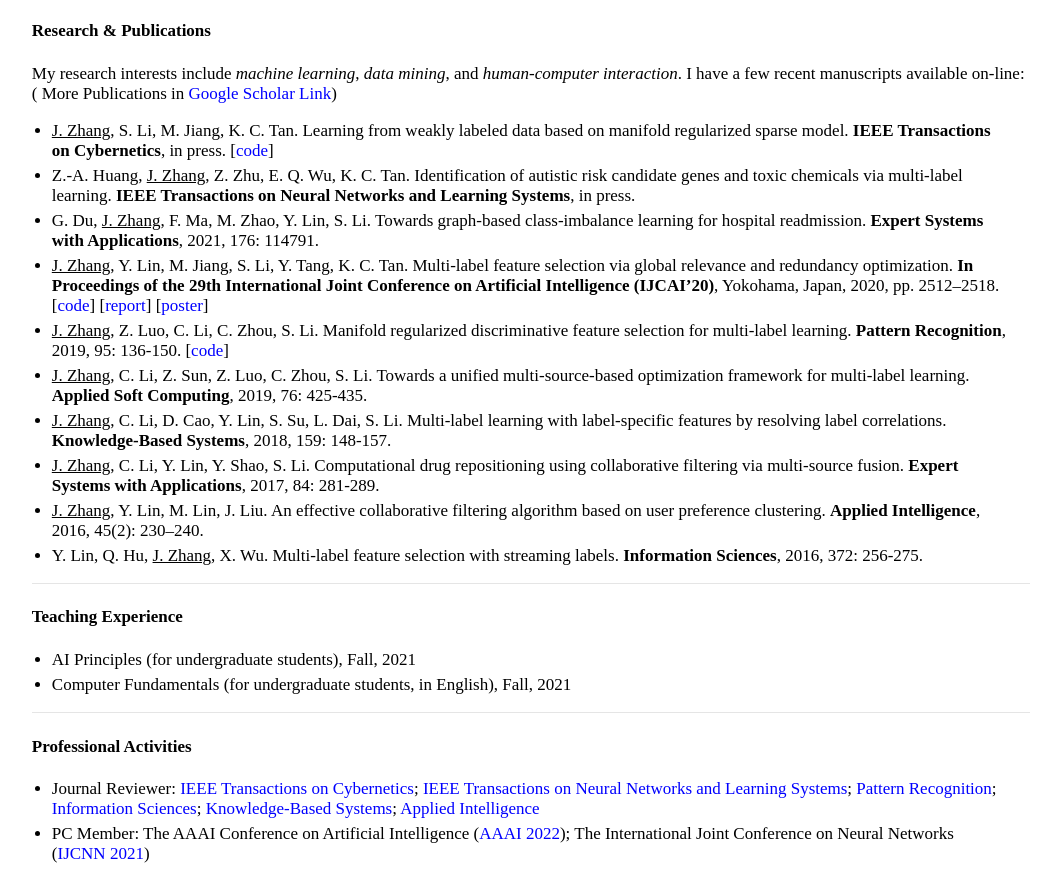
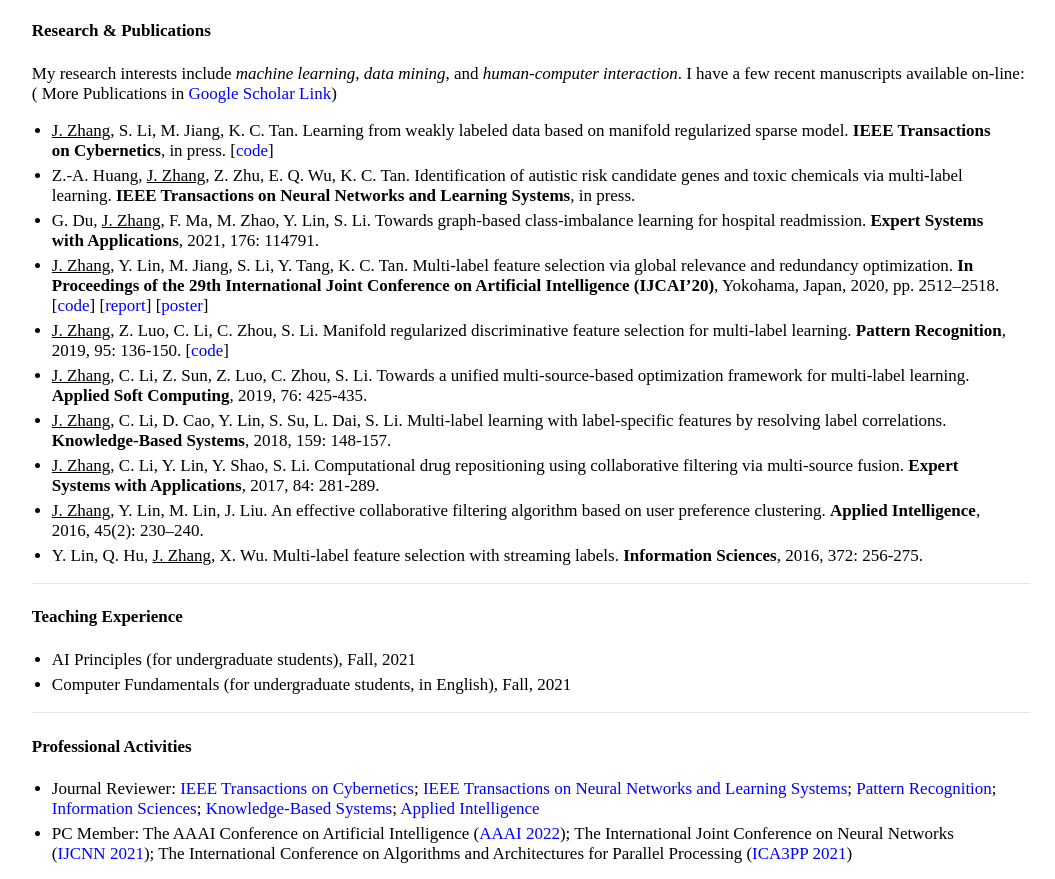
Before and after one commit to jiazhang-ml/jiazhang-ml.github.io, a Jekyll site: the page built from index.md, in a window 1280 px wide, cut to the strip 262-1141 px from the top of the page. Shown: the whole strip, without its empty margins (109-1164 px from the left). Built offline with Jekyll 4.4.1, drawn with Linux system fonts in a browser that asks for light colours.

Commit message:
Update index.md

```diff
--- a/index.md
+++ b/index.md
@@ -39,4 +39,4 @@ My research interests include *machine learning*, *data mining*, and *human-comp
 
 #### Professional Activities
 * Journal Reviewer: [IEEE Transactions on Cybernetics](https://mc.manuscriptcentral.com/cyb-ieee); [IEEE Transactions on Neural Networks and Learning Systems](https://mc.manuscriptcentral.com/tnnls); [Pattern Recognition](https://www.journals.elsevier.com/pattern-recognition/); [Information Sciences](https://www.journals.elsevier.com/information-sciences); [Knowledge-Based Systems](https://www.journals.elsevier.com/knowledge-based-systems); [Applied Intelligence](https://www.editorialmanager.com/apin/Default.aspx)
-* PC Member: The AAAI Conference on Artificial Intelligence ([AAAI 2022](https://aaai.org/Conferences/AAAI-22/)); The International Joint Conference on Neural Networks ([IJCNN 2021](https://www.ijcnn.org/))
+* PC Member: The AAAI Conference on Artificial Intelligence ([AAAI 2022](https://aaai.org/Conferences/AAAI-22/)); The International Joint Conference on Neural Networks ([IJCNN 2021](https://www.ijcnn.org/)); The International Conference on Algorithms and Architectures for Parallel Processing ([ICA3PP 2021](https://easychair.org/cfp/ICA3PP-2021))
```
